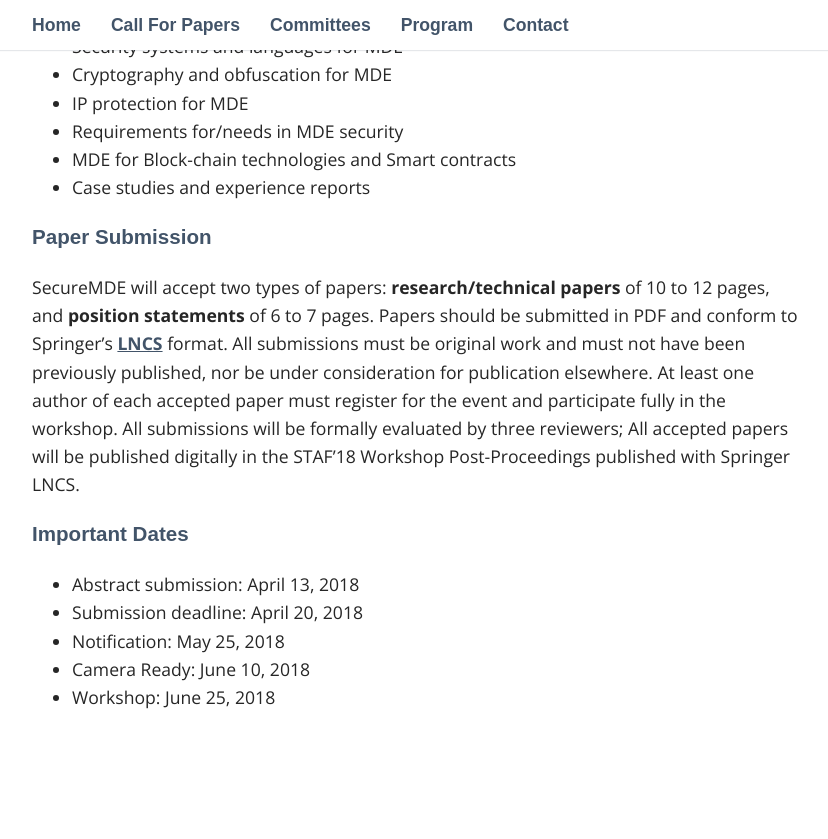
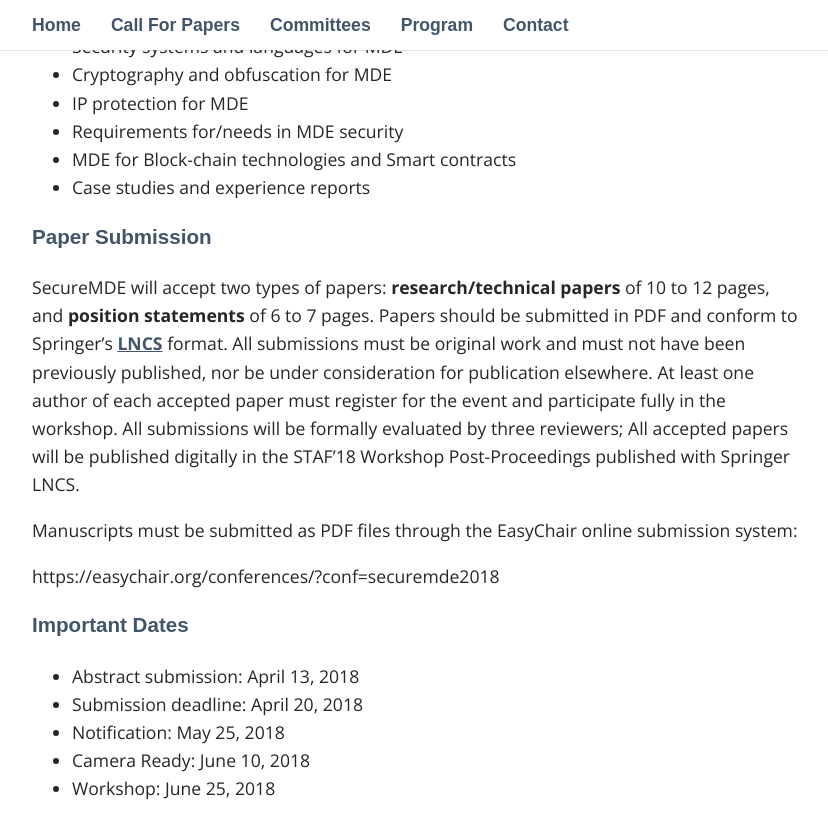
Before and after one commit to modelia/secure-mde-workshop, a Jekyll site: the page built from _pages/01_call.md, in a window 1280 px wide and 900 px high, scrolled down 1170 px. Shown: the top 839 px of the window, without its empty margins (223-1051 px from the left). Built offline with Jekyll 4.4.1, drawn with Linux system fonts in a browser that asks for light colours; some web fonts are replaced; before the commit the page ends 1979 px from its top, so only the background shows below that.

Commit message:
adding easychair link

```diff
--- a/_pages/01_call.md
+++ b/_pages/01_call.md
@@ -41,6 +41,10 @@ participate fully in the workshop. All submissions will be formally evaluated by
 three reviewers; All accepted papers will be published digitally in the
 STAF'18 Workshop Post-Proceedings published with Springer LNCS.
 
+Manuscripts must be submitted as PDF files through the EasyChair online submission system:
+
+https://easychair.org/conferences/?conf=securemde2018
+
 ### Important Dates
 
 * Abstract submission: April 13, 2018
```
